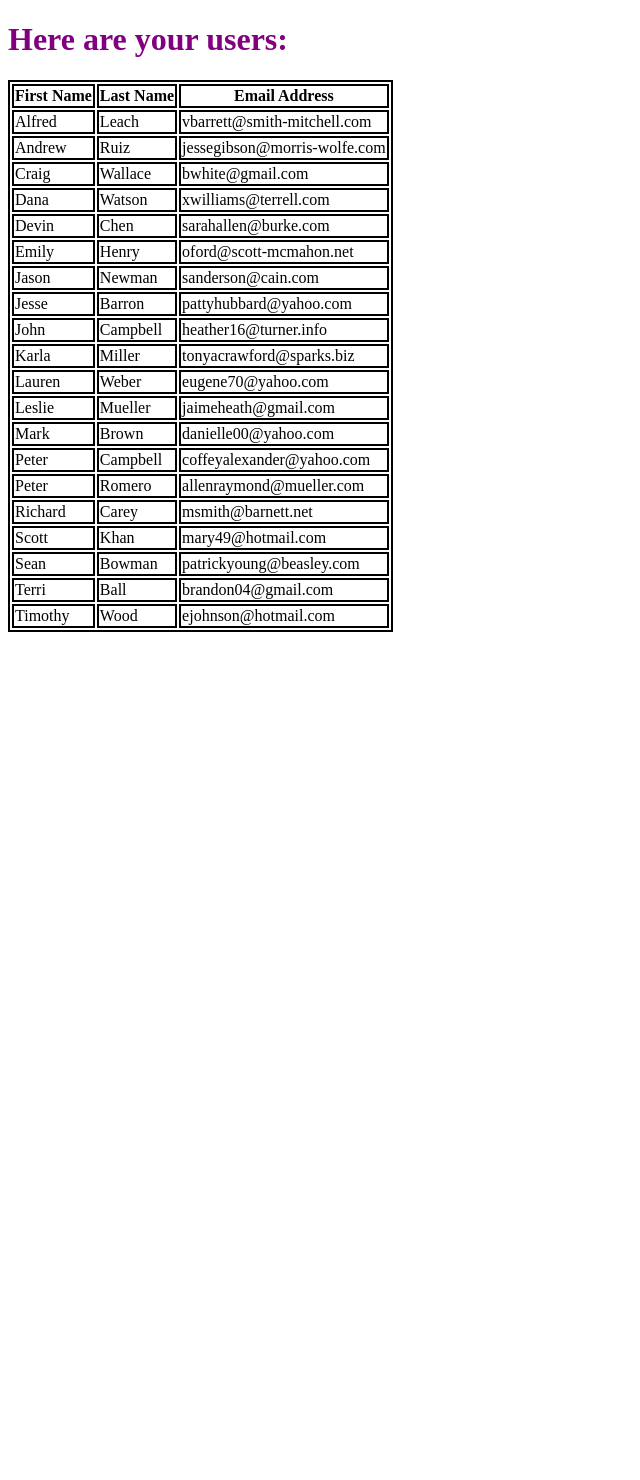
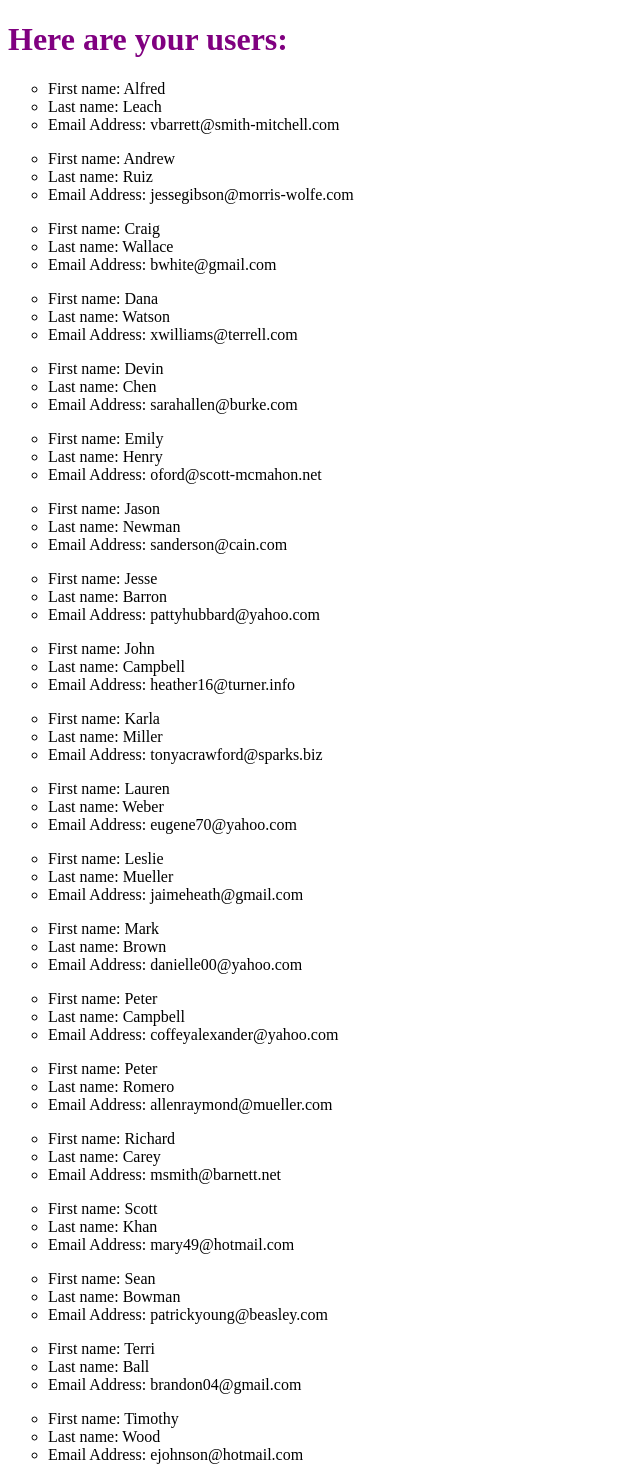
Before and after one commit to SoWrongImRight/python_django, a Django app: page /users/ in a window 1280 px wide. Shown: the whole page, without its empty margins (0-640 px from the left). Before the commit the page ends 632 px from the top, so only its background shows below. Run offline with Django 3.2, Linux system fonts and the light colour scheme; data comes from the database, SQL or seed files in the repository.

Commit message:
Additional CSS added to Level 2 Challenge

```diff
--- a/backend/Django/level2_challenge/static/css/mystyle.css
+++ b/backend/Django/level2_challenge/static/css/mystyle.css
@@ -4,3 +4,6 @@ h1{
 table, th, td{
     border: 2px solid black;
 }
+ul{
+    list-style-type: circle;
+}
--- a/backend/Django/level2_challenge/templates/app_one/users.html
+++ b/backend/Django/level2_challenge/templates/app_one/users.html
@@ -18,7 +18,7 @@
             <p class="browsehappy">You are using an <strong>outdated</strong> browser. Please <a href="#">upgrade your browser</a> to improve your experience.</p>
         <![endif]-->
         <h1>Here are your users:</h1>
-        <div>
+        <!-- <div>
             {% if user_list %}
               <table>
                   <thead>
@@ -37,6 +37,20 @@
               {% else %}
                   <p>No User list access. Table not created.</p>
                 {% endif %}
+        </div> -->
+
+        <div>
+            {% if user_list %}
+                {% for entry in user_list %}
+                    <ul>
+                        <li>First name:  {{ entry.fname }}</li>
+                        <li>Last name:  {{ entry.lname }}</li>
+                        <li>Email Address:  {{ entry.mail }}</li>
+                    </ul>
+                {% endfor %}
+            {% else %}
+                <p>No User list access.  Table no created.</p>
+            {% endif %}
         </div>
 
 
```
